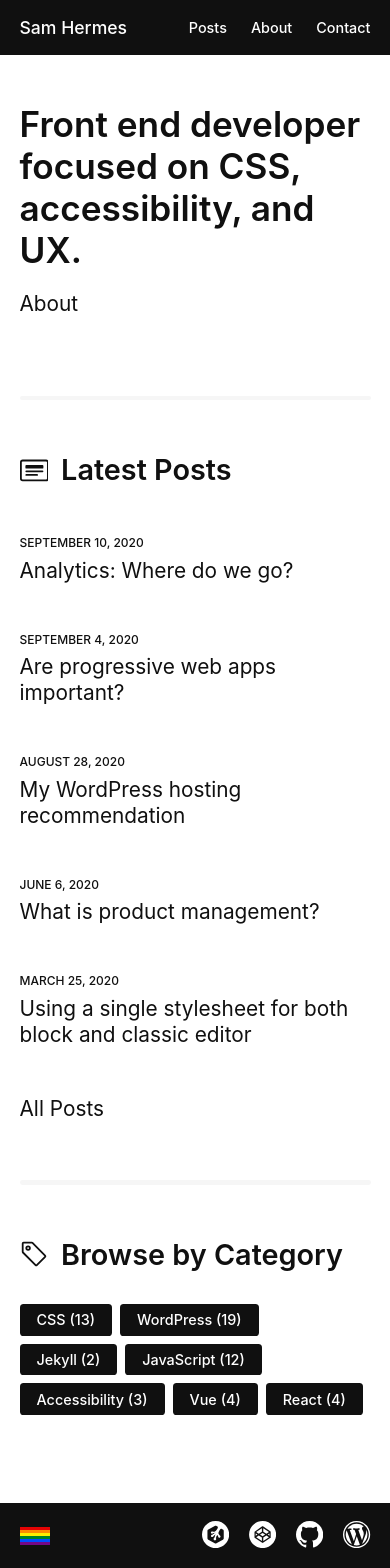
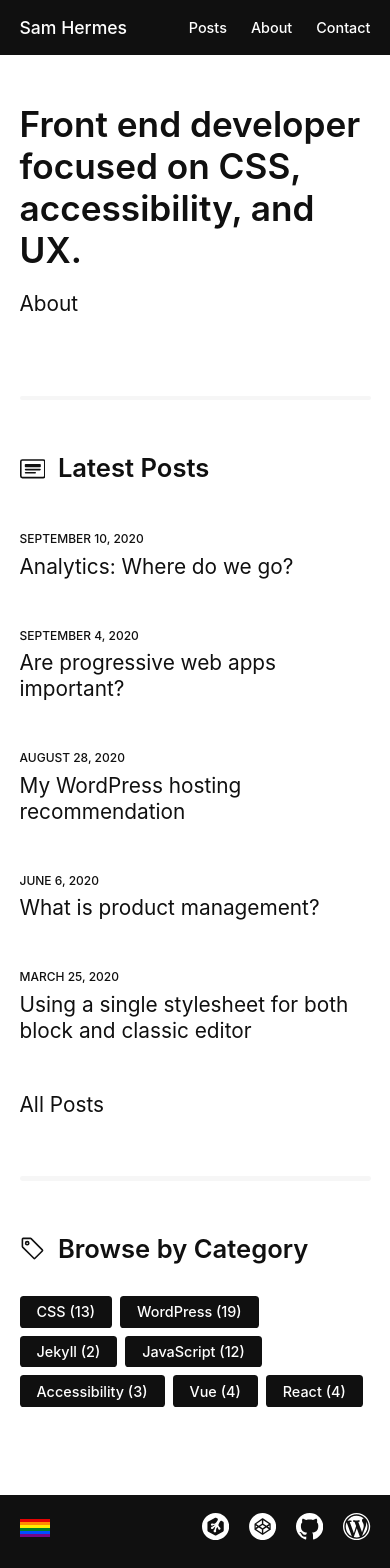
Before and after one commit to samhermes/samhermes.github.io, a Jekyll site: the page built from index.md, in a window 390 px wide. Built offline with Jekyll 4.4.1, drawn with Linux system fonts in a browser that asks for light colours.

Commit message:
Add mobile breakpoint to homepage headings

```diff
--- a/_sass/_home.scss
+++ b/_sass/_home.scss
@@ -50,9 +50,13 @@
     }
 
     h2 {
-        font-size: 1.8rem;
+        font-size: 1.6rem;
         font-weight: 600;
         margin: 0 0 2rem;
+
+        @media screen and (min-width: 28.125em) {
+            font-size: 1.8rem;
+        }
 
         svg {
             margin: 0 0.8rem -0.25rem 0;
--- a/_sass/_posts.scss
+++ b/_sass/_posts.scss
@@ -36,7 +36,7 @@
       font-size: 1.45em;
     }
 
-    @media screen and (min-width: 62.5em) {
+    @media screen and (min-width: 37.5em) {
       font-size: 1.7em;
     }
 
```
